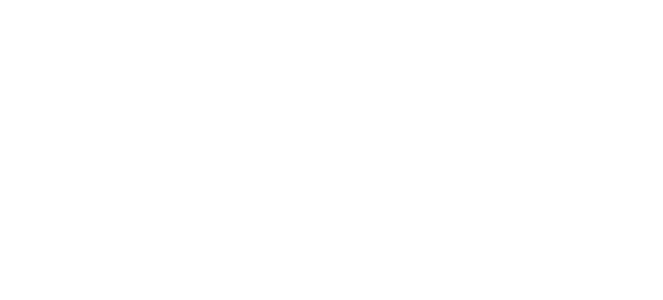
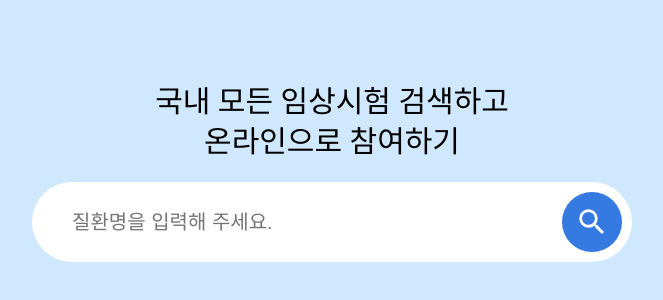
Before and after one commit to seonsy44/search-word-recommendation, a React (Create React App) app: page / in a window 1280 px wide. Shown: the part 228-528 px from the top of the page, without its empty margins (308-971 px from the left). Built offline with nearby package versions, Linux system fonts and the light colour scheme.

Commit message:
feat: SearchBar

```diff
--- a/package.json
+++ b/package.json
@@ -3,12 +3,15 @@
   "version": "0.1.0",
   "private": true,
   "dependencies": {
+    "@types/lodash": "^4.14.188",
     "@types/node": "^16.18.2",
     "@types/react": "^18.0.24",
     "@types/react-dom": "^18.0.8",
     "axios": "^1.1.3",
+    "lodash": "^4.17.21",
     "react": "^18.2.0",
     "react-dom": "^18.2.0",
+    "react-icons": "^4.6.0",
     "react-scripts": "5.0.1",
     "styled-components": "^5.3.6",
     "typescript": "^4.8.4"
--- a/src/App.tsx
+++ b/src/App.tsx
@@ -1,5 +1,7 @@
+import DiseaseSearch from './pages/DiseaseSearch';
+
 function App() {
-  return <div />;
+  return <DiseaseSearch />;
 }
 
 export default App;
--- /dev/null
+++ b/src/hooks/useSearchBar.ts
@@ -0,0 +1,24 @@
+import React, { useMemo, useState } from 'react';
+import { debounce } from 'lodash';
+import { useDiseaseSearch } from '../context/DiseaseSearchContext';
+
+function useSearchBar() {
+  const [searchValue, setSearchValue] = useState('');
+  const { getDiseases } = useDiseaseSearch();
+
+  const handleChange = (e: React.ChangeEvent<HTMLInputElement>) => debouncedSearch(e.target.value);
+
+  const debouncedSearch = useMemo(
+    () =>
+      debounce((value) => {
+        setSearchValue(value);
+
+        getDiseases({ q: value });
+      }, 300),
+    [searchValue]
+  );
+
+  return { handleChange };
+}
+
+export default useSearchBar;
--- /dev/null
+++ b/src/pages/DiseaseSearch/SearchBar.tsx
@@ -0,0 +1,54 @@
+import styled from 'styled-components';
+import { MdSearch } from 'react-icons/md';
+import { flexBox } from '../../styles/mixins';
+import useSearchBar from '../../hooks/useSearchBar';
+
+function SearchBar() {
+  const { handleChange } = useSearchBar();
+
+  return (
+    <Container>
+      <Input onChange={handleChange} placeholder="질환명을 입력해 주세요." />
+
+      <SearchButton>
+        <MdSearch />
+      </SearchButton>
+    </Container>
+  );
+}
+
+export default SearchBar;
+
+const Container = styled.div`
+  position: relative;
+  width: 600px;
+  height: 80px;
+  margin-top: 20px;
+`;
+
+const Input = styled.input`
+  width: 100%;
+  height: 100%;
+  padding-left: 40px;
+  padding-right: 80px;
+  border-radius: 80px;
+  background-color: white;
+  font-size: 20px;
+
+  &:focus {
+    outline: solid 2px ${({ theme }) => theme.primary};
+  }
+`;
+
+const SearchButton = styled.button`
+  ${flexBox()};
+  position: absolute;
+  right: 10px;
+  top: 10px;
+  width: 60px;
+  height: 60px;
+  border-radius: 50%;
+  background-color: ${({ theme }) => theme.primary};
+  color: white;
+  font-size: 34px;
+`;
--- /dev/null
+++ b/src/pages/DiseaseSearch/index.tsx
@@ -0,0 +1,28 @@
+import styled from 'styled-components';
+import { flexBox } from '../../styles/mixins';
+import SearchBar from './SearchBar';
+
+function DiseaseSearch() {
+  return (
+    <Container>
+      <Title>국내 모든 임상시험 검색하고</Title>
+      <Title>온라인으로 참여하기</Title>
+      <SearchBar />
+    </Container>
+  );
+}
+
+export default DiseaseSearch;
+
+const Container = styled.div`
+  ${flexBox('column')}
+  width: 100%;
+  height: 100vh;
+  background-color: ${({ theme }) => theme.secondary};
+`;
+
+const Title = styled.h1`
+  font-size: 30px;
+  font-weight: 500;
+  line-height: 40px;
+`;
```
Also changed, not shown: 1 other file (tests, documents, lock files or other folders).
